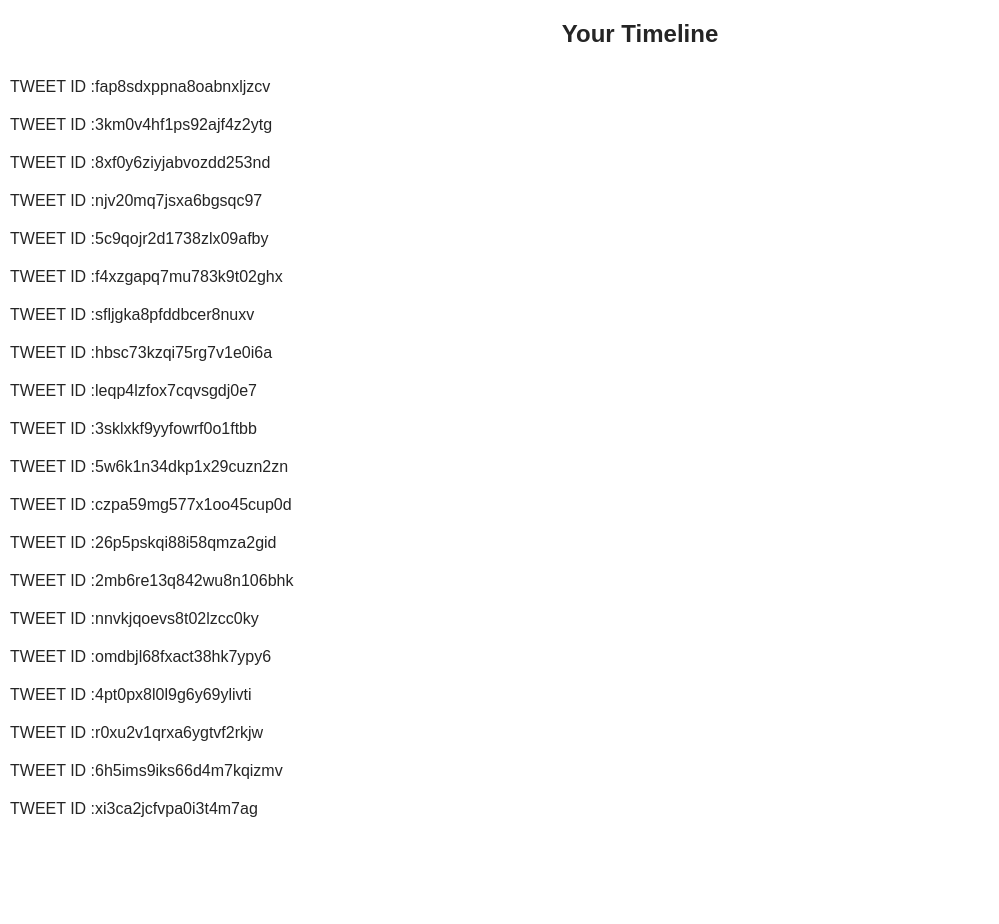
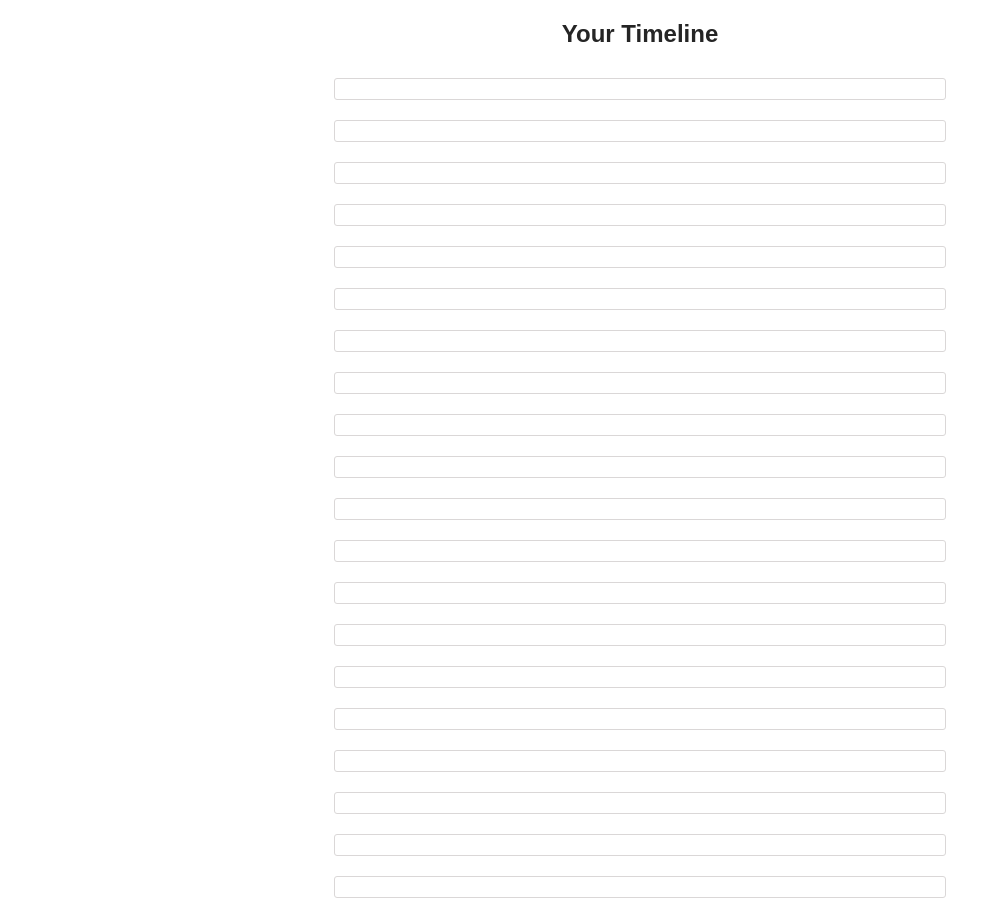
Before and after one commit to manoj1202/react_redux_sample, a React (Create React App) app: page / in a window 1280 px wide. Shown: the whole page, without its empty margins (0-999 px from the left). Before the commit the page ends 844 px from the top, so only its background shows below. Built offline with nearby package versions, Linux system fonts and the light colour scheme.

Commit message:
react-redux

```diff
--- a/src/components/dashboard.js
+++ b/src/components/dashboard.js
@@ -1,5 +1,6 @@
 import React,{ Component } from "react"
 import { connect } from "react-redux"
+import Tweet from "./tweet"
 
 class Dashboard extends Component{
     render(){
@@ -10,7 +11,7 @@ class Dashboard extends Component{
               <ul className="dashboard-list">
                 {this.props.tweetIds.map((id) => (
                     <li key={id}>
-                        <div>TWEET ID :{id}</div>
+                        <Tweet id={id} />
                     </li>
                 ))}
               </ul>
--- a/src/components/tweet.js
+++ b/src/components/tweet.js
@@ -13,7 +13,7 @@ class Tweet extends Component{
     }
 }
 
-function mapStateToProps({auhtedUser, users,tweets}, {id}){
+function mapStateToProps({authedUser, users,tweets}, {id}){
     const tweet = tweets[id]
     return{
         authedUser,
```
